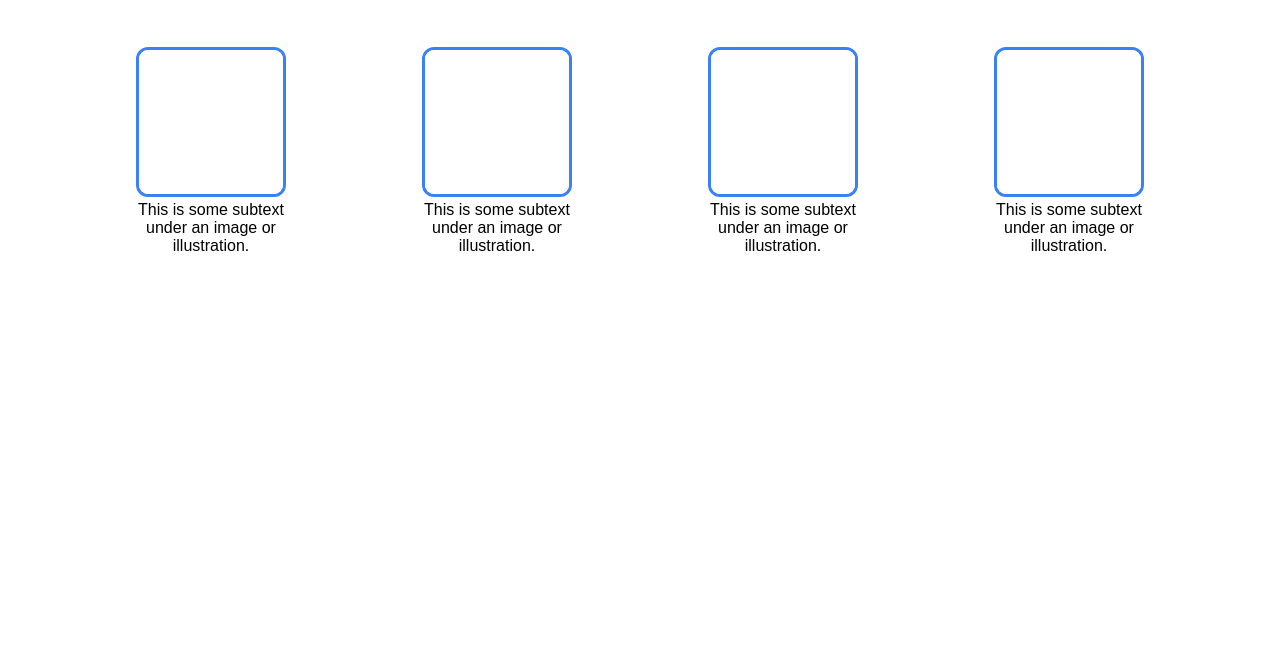
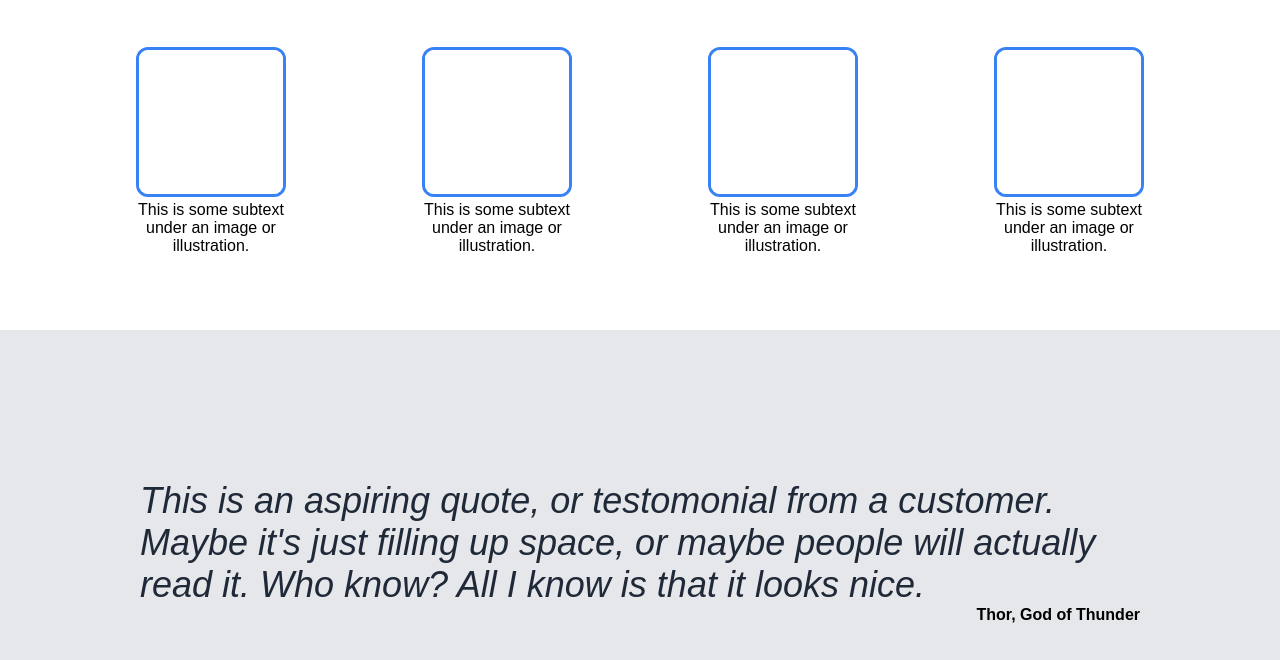
Before and after one commit to lukew95/Odin-LandingPage, a plain HTML site: page index.html in a window 1280 px wide. Shown: the part 628-1288 px from the top of the page. Before the commit the page ends 883 px from the top, so only its background shows below. Drawn offline with Linux system fonts and the light colour scheme.

Commit message:
Added quote section and styling

```diff
--- a/index.html
+++ b/index.html
@@ -55,5 +55,11 @@
                 </div>
             </div>
         </div>
+        <div class="quote-section">
+            <div class="quote-section-container">
+                <p class="quote"><i>This is an aspiring quote, or testomonial from a customer. Maybe it's just filling up space, or maybe people will actually read it. Who know? All I know is that it looks nice.</i></p>
+                <p class="quotee">Thor, God of Thunder</p>
+            </div>
+        </div>
     </body>
 </html>
--- a/style.css
+++ b/style.css
@@ -99,7 +99,7 @@
 .projects-container{
     display: flex;
     justify-content: center;
-    padding: 75px 0 0 0;
+    padding: 75px 0 75px 0;
 }
 
 .projects{
@@ -129,3 +129,26 @@
     border: 3px solid #3882F6;
     border-radius: 12px;
 }
+
+.quote-section{
+    background-color: #E5E7EB;
+    padding: 150px 0 150px 0;
+    display: flex;
+    justify-content: center;
+}
+
+.quote-section-container{
+    width: 1000px;
+}
+
+.quote i{
+    text-align: center;
+    font-size: 36px;
+    color: #1F2937;
+    font-weight: lighter
+}
+
+.quotee{
+    text-align: right;
+    font-weight: bolder;
+}
```
Lines whose indentation alone changed are shown as unchanged.
